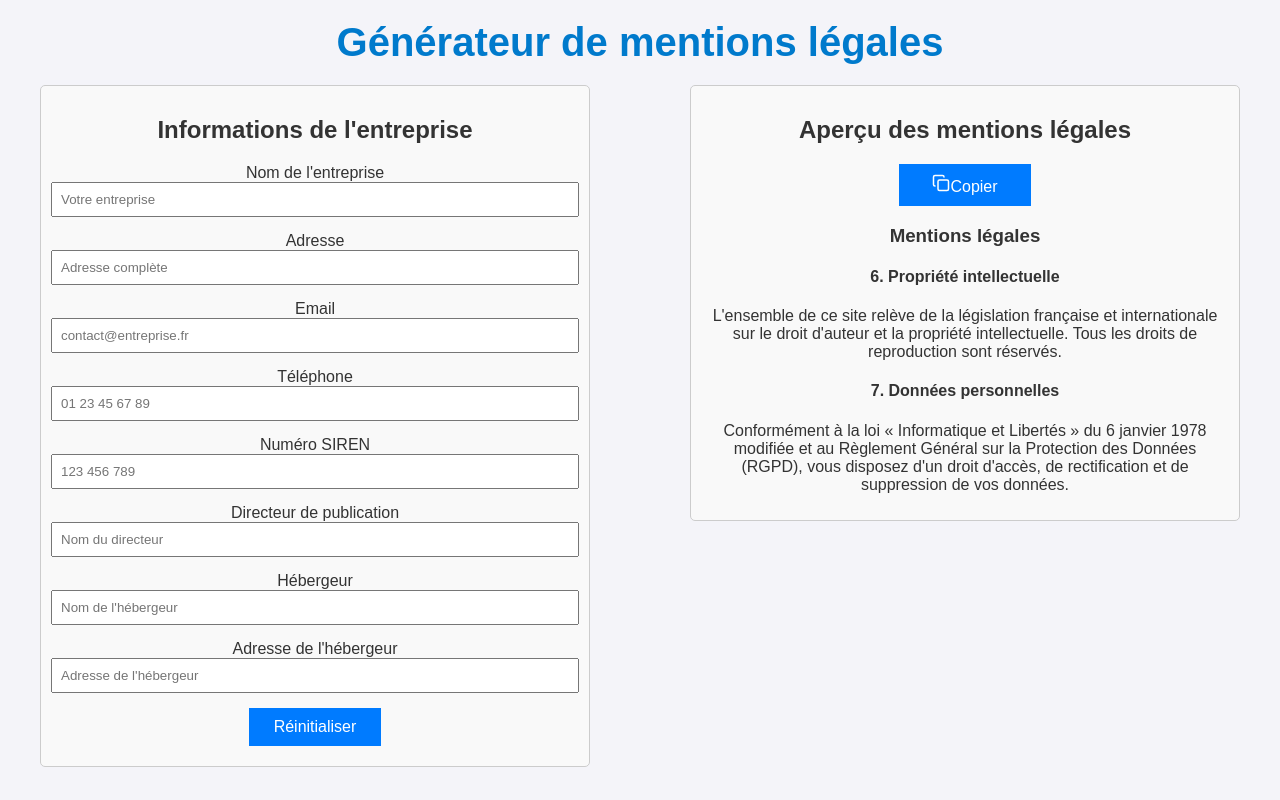
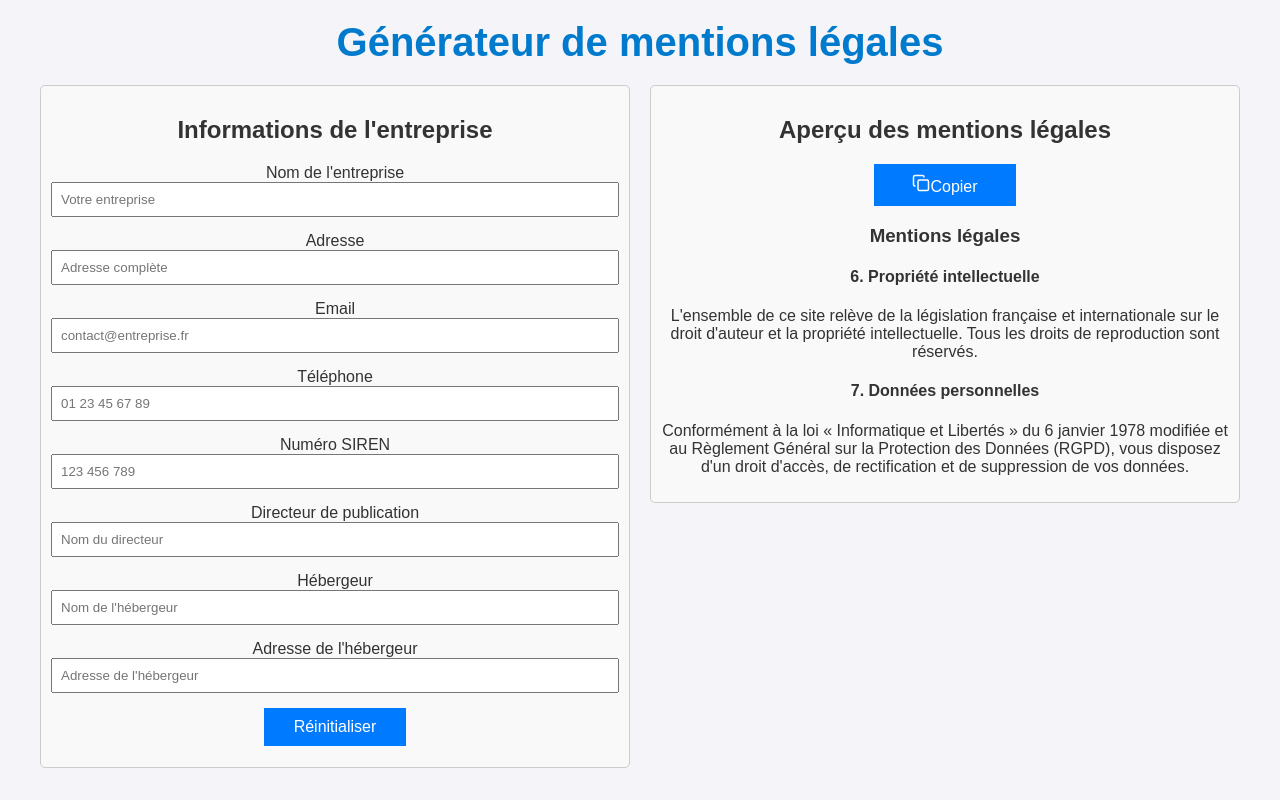
Before and after one commit to Martin-Die/tools, a React (Vite) app: page /Mentions_Legales in a window 1280 px wide. Built offline with nearby package versions, Linux system fonts and the light colour scheme.

Commit message:
ajustement css + npm update

```diff
--- a/src/Pages/mentionsLegales/mentions.css
+++ b/src/Pages/mentionsLegales/mentions.css
@@ -10,7 +10,7 @@
     display: flex;
     justify-content: space-between;
     align-items: flex-start;
-    gap: 100px;
+    gap: 20px;
     width: 100%;
 }
 
```
Also changed, not shown: 1 other file (tests, documents, lock files or other folders).
